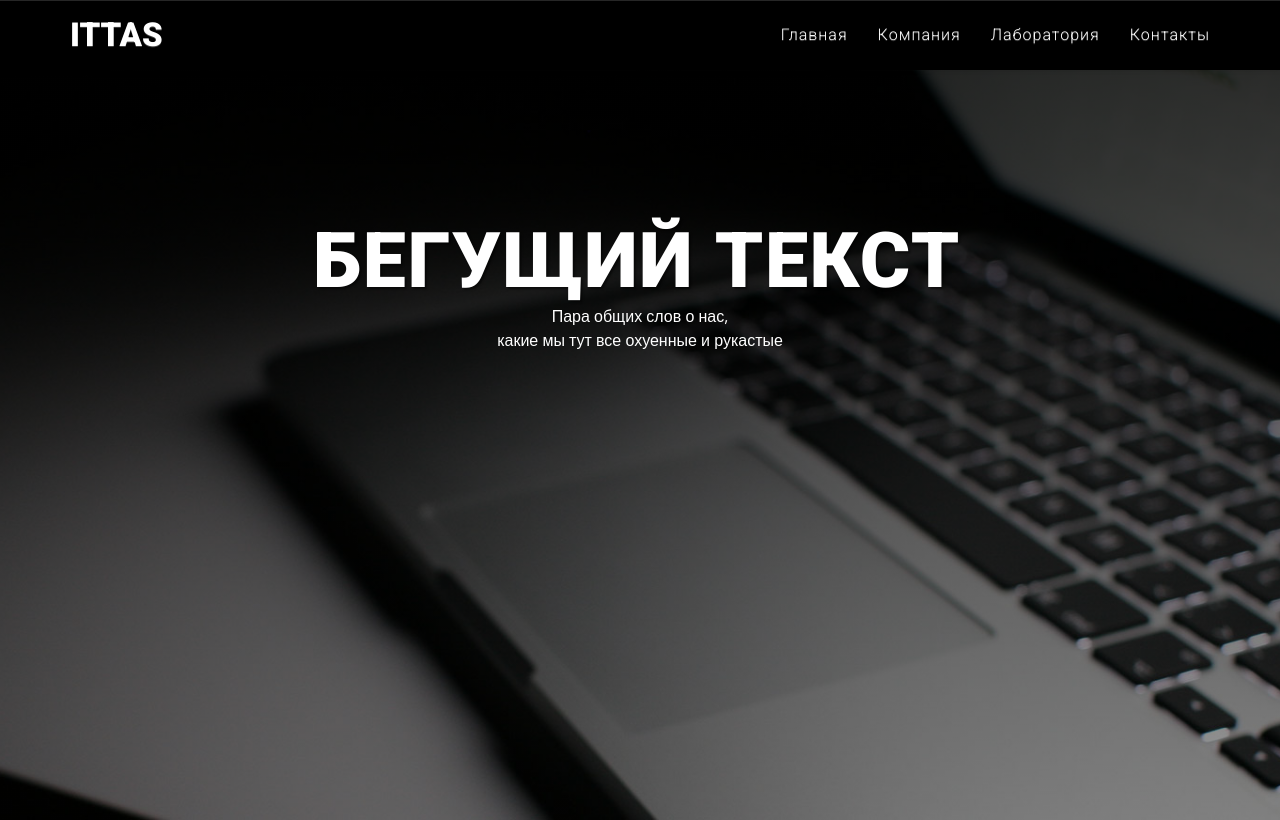
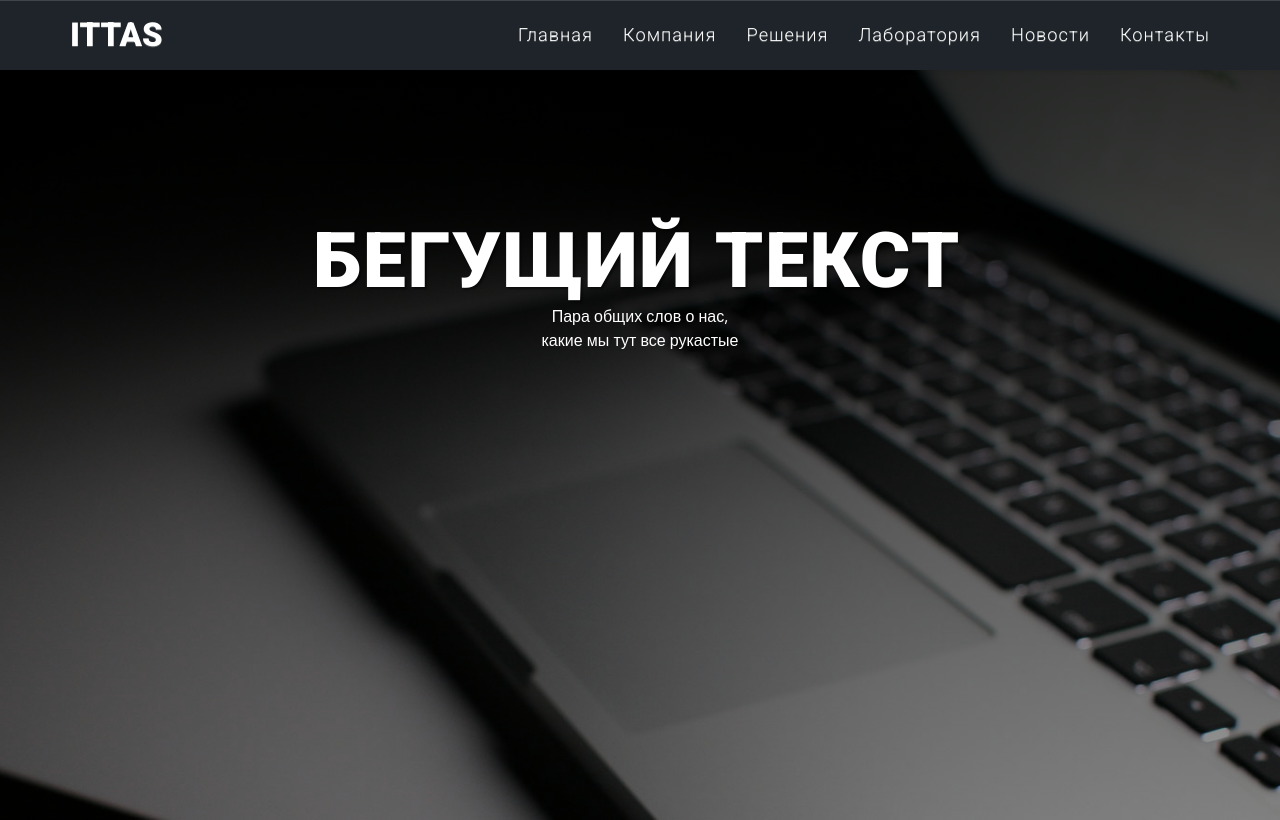
Before and after one commit to igrekoni/IttasProject, a Django app: page / in a window 1280 px wide. Run offline with Django 3.2, Linux system fonts and the light colour scheme; some libraries are stand-ins or nearby versions.

Commit message:
added temp slides

```diff
--- a/static/css/base.css
+++ b/static/css/base.css
@@ -354,7 +354,7 @@ div.preloader {
 .nim-menu{
 	padding: 10px;
 	transition: all 0.8s;
-        background:#000;
+        background:#1E2429;
         border-bottom:none;
         transition:all 0.4s ease-in;
         -webkit-transition:all 0.4s ease-in;
@@ -376,7 +376,7 @@ color:#fff;
 
 	color: #fafafa;
 	letter-spacing: 1px;
-        font-size:.73em;
+        font-size:.83em;
        //text-shadow:1px 0px rgba(0,0,0,0.5);
 }
 
@@ -414,7 +414,7 @@ color:#fff;
 
 .main-heading
 {
-   background: url(../images/main.jpg) center center no-repeat;
+   background: url(../images/main.jpg) center center ;
 	background-size:cover;
 	background-attachment: fixed;
 	color: #cfcfcf;
--- a/templates/main_heading.html
+++ b/templates/main_heading.html
@@ -4,7 +4,7 @@
                <div class="row">
                    <div class="main-heading-content col-md-12 col-sm-12 text-center">
                     <h1 class="main-heading-title">Бегущий текст<span class="main-element themecolor" data-elements="Web Developers,Creative,Ambitious"></span></h1>
-                    <p class="main-heading-text">Пара общих слов о нас,<br/>какие мы тут все охуенные и рукастые</p>
+                    <p class="main-heading-text">Пара общих слов о нас,<br/>какие мы тут все рукастые</p>
                    </div>
                </div>
            </div>
--- a/templates/menu.html
+++ b/templates/menu.html
@@ -10,7 +10,9 @@
           <ul class="nav navbar-nav navbar-right">
               <li><a href="{% url 'mainpage' %}">Главная</a></li>
               <li><a href="#">Компания</a></li>
+              <li><a href="#">Решения</a></li>
               <li><a href="#">Лаборатория</a></li>
+              <li><a href="#">Новости</a></li>
               <li><a href="{% url 'contacts' %}">Контакты</a></li>
           </ul>
         </div>
```
Also changed, not shown: favicon.ico (added), static/images/temporary/845748.jpg (added), static/images/temporary/Abstract-Lines-Computer-Wallpaper.jpg (added), static/images/temporary/IMG_424020.jpg (added), static/images/temporary/sl1.png (added).
